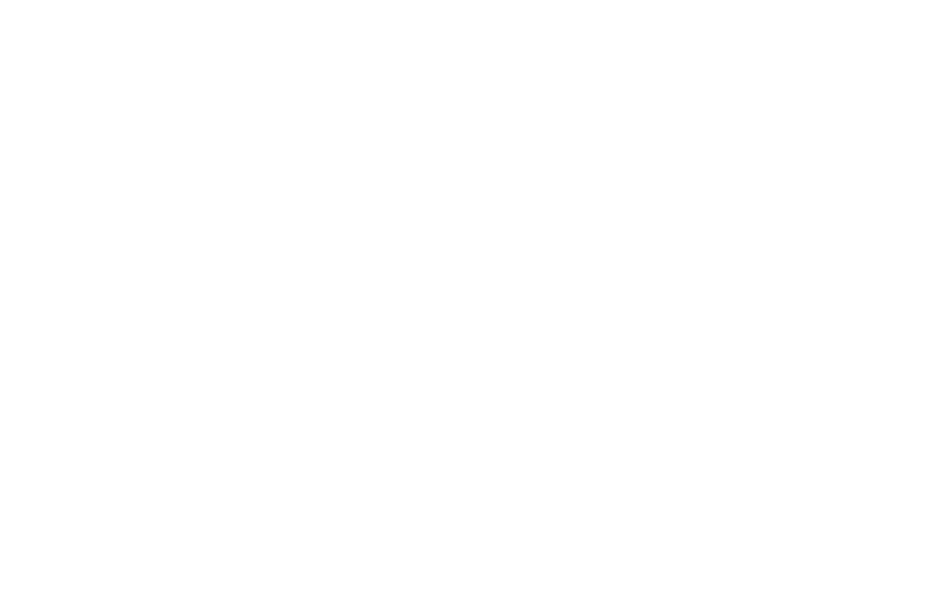
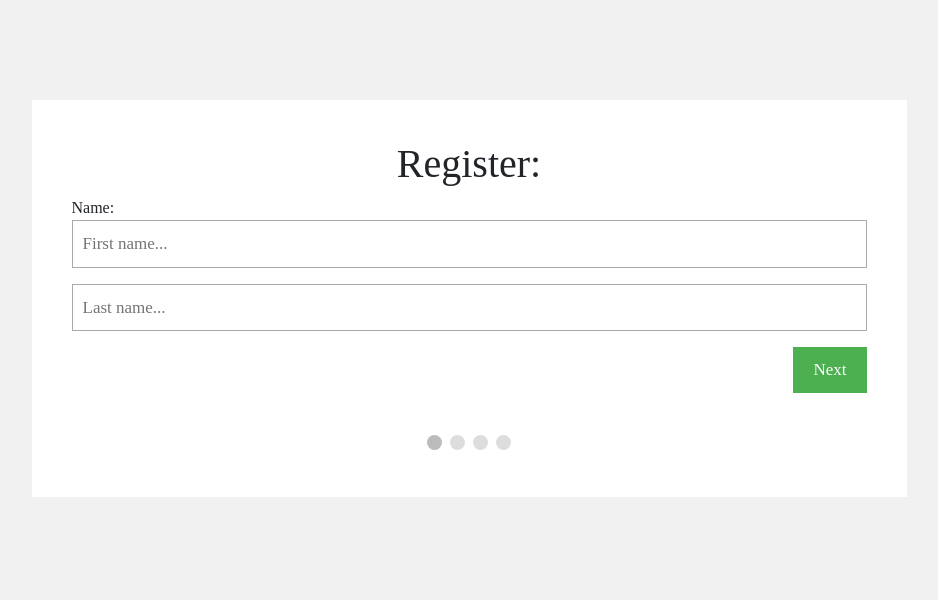
Before and after one commit to wendymunyasi/hospital-booking, a plain HTML site: page index.html in a window 1280 px wide. Shown: the whole page, without its empty margins (171-1109 px from the left). Drawn offline with Linux system fonts and the light colour scheme.

Commit message:
create and update the html, css and js files.

```diff
--- a/css/styles.css
+++ b/css/styles.css
@@ -0,0 +1,77 @@
+* {
+    box-sizing: border-box;
+}
+
+body {
+    background-color: #f1f1f1;
+}
+
+#regForm {
+    background-color: #ffffff;
+    margin: 100px auto;
+    font-family: Raleway;
+    padding: 40px;
+    width: 70%;
+    min-width: 300px;
+}
+
+h1 {
+    text-align: center;
+}
+
+input {
+    padding: 10px;
+    width: 100%;
+    font-size: 17px;
+    font-family: Raleway;
+    border: 1px solid #aaaaaa;
+}
+
+/* Mark input boxes that gets an error on validation: */
+input.invalid {
+    background-color: #ffdddd;
+}
+
+/* Hide all steps by default: */
+.tab {
+    display: none;
+}
+
+button {
+    background-color: #4CAF50;
+    color: #ffffff;
+    border: none;
+    padding: 10px 20px;
+    font-size: 17px;
+    font-family: Raleway;
+    cursor: pointer;
+}
+
+button:hover {
+    opacity: 0.8;
+}
+
+#prevBtn {
+    background-color: #bbbbbb;
+}
+
+/* Make circles that indicate the steps of the form: */
+.step {
+    height: 15px;
+    width: 15px;
+    margin: 0 2px;
+    background-color: #bbbbbb;
+    border: none;
+    border-radius: 50%;
+    display: inline-block;
+    opacity: 0.5;
+}
+
+.step.active {
+    opacity: 1;
+}
+
+/* Mark the steps that are finished and valid: */
+.step.finish {
+    background-color: #4CAF50;
+}
--- a/index.html
+++ b/index.html
@@ -1,3 +1,60 @@
-<html>
+<!DOCTYPE html>
+<html lang="en">
+
+<head>
+    <meta charset="UTF-8">
+    <meta name="viewport" content="width=device-width, initial-scale=1.0">
+    <meta http-equiv="X-UA-Compatible" content="ie=edge">
+    <link href="css/bootstrap.css" rel="stylesheet" type="text/css">
+    <link href="css/izmir.css" rel="stylesheet" type="text/css">
+    <link href="css/styles.css" rel="stylesheet" type="text/css">
+    <title>HOSPITAL</title>
+</head>
+
+<body>
+    <div class="container-fluid">
+        <form id="regForm" action="/action_page.php">
+            <h1>Register:</h1>
+            <!-- One "tab" for each step in the form: -->
+            <div class="tab">Name:
+                <p><input placeholder="First name..." oninput="this.className = ''" name="fname"></p>
+                <p><input placeholder="Last name..." oninput="this.className = ''" name="lname"></p>
+            </div>
+            <div class="tab">Date of Birth:
+                <p><input placeholder="dd" oninput="this.className = ''" name="dd"></p>
+                <p><input placeholder="mm" oninput="this.className = ''" name="nn"></p>
+                <p><input placeholder="yyyy" oninput="this.className = ''" name="yyyy"></p>
+            </div>
+            <div class="tab">Contact Info:
+                <p><input placeholder="E-mail..." oninput="this.className = ''" name="email"></p>
+                <p><input placeholder="Phone..." oninput="this.className = ''" name="phone"></p>
+            </div>
+
+            <div class="tab">Login Info:
+                <p><input placeholder="Username..." oninput="this.className = ''" name="uname"></p>
+                <p><input placeholder="Password..." oninput="this.className = ''" name="pword" type="password"></p>
+            </div>
+            <div style="overflow:auto;">
+                <div style="float:right;">
+                    <button type="button" id="prevBtn" onclick="nextPrev(-1)">Previous</button>
+                    <button type="button" id="nextBtn" onclick="nextPrev(1)">Next</button>
+                </div>
+            </div>
+            <!-- Circles which indicates the steps of the form: -->
+            <div style="text-align:center;margin-top:40px;">
+                <span class="step"></span>
+                <span class="step"></span>
+                <span class="step"></span>
+                <span class="step"></span>
+            </div>
+        </form>
+
+    </div>
+
+
+
+    <script src="js/jquery-3.4.1.js"></script>
+    <script src="js/script.js"></script>
+</body>
 
 </html>
--- a/js/script.js
+++ b/js/script.js
@@ -0,0 +1,72 @@
+var currentTab = 0; // Current tab is set to be the first tab (0)
+showTab(currentTab); // Display the current tab
+
+function showTab(n) {
+    // This function will display the specified tab of the form...
+    var x = document.getElementsByClassName("tab");
+    x[n].style.display = "block";
+    //... and fix the Previous/Next buttons:
+    if (n == 0) {
+        document.getElementById("prevBtn").style.display = "none";
+    } else {
+        document.getElementById("prevBtn").style.display = "inline";
+    }
+    if (n == (x.length - 1)) {
+        document.getElementById("nextBtn").innerHTML = "Submit";
+    } else {
+        document.getElementById("nextBtn").innerHTML = "Next";
+    }
+    //... and run a function that will display the correct step indicator:
+    fixStepIndicator(n)
+}
+
+function nextPrev(n) {
+    // This function will figure out which tab to display
+    var x = document.getElementsByClassName("tab");
+    // Exit the function if any field in the current tab is invalid:
+    if (n == 1 && !validateForm()) return false;
+    // Hide the current tab:
+    x[currentTab].style.display = "none";
+    // Increase or decrease the current tab by 1:
+    currentTab = currentTab + n;
+    // if you have reached the end of the form...
+    if (currentTab >= x.length) {
+        // ... the form gets submitted:
+        document.getElementById("regForm").submit();
+        return false;
+    }
+    // Otherwise, display the correct tab:
+    showTab(currentTab);
+}
+
+function validateForm() {
+    // This function deals with validation of the form fields
+    var x, y, i, valid = true;
+    x = document.getElementsByClassName("tab");
+    y = x[currentTab].getElementsByTagName("input");
+    // A loop that checks every input field in the current tab:
+    for (i = 0; i < y.length; i++) {
+        // If a field is empty...
+        if (y[i].value == "") {
+            // add an "invalid" class to the field:
+            y[i].className += " invalid";
+            // and set the current valid status to false
+            valid = false;
+        }
+    }
+    // If the valid status is true, mark the step as finished and valid:
+    if (valid) {
+        document.getElementsByClassName("step")[currentTab].className += " finish";
+    }
+    return valid; // return the valid status
+}
+
+function fixStepIndicator(n) {
+    // This function removes the "active" class of all steps...
+    var i, x = document.getElementsByClassName("step");
+    for (i = 0; i < x.length; i++) {
+        x[i].className = x[i].className.replace(" active", "");
+    }
+    //... and adds the "active" class on the current step:
+    x[n].className += " active";
+}
```
